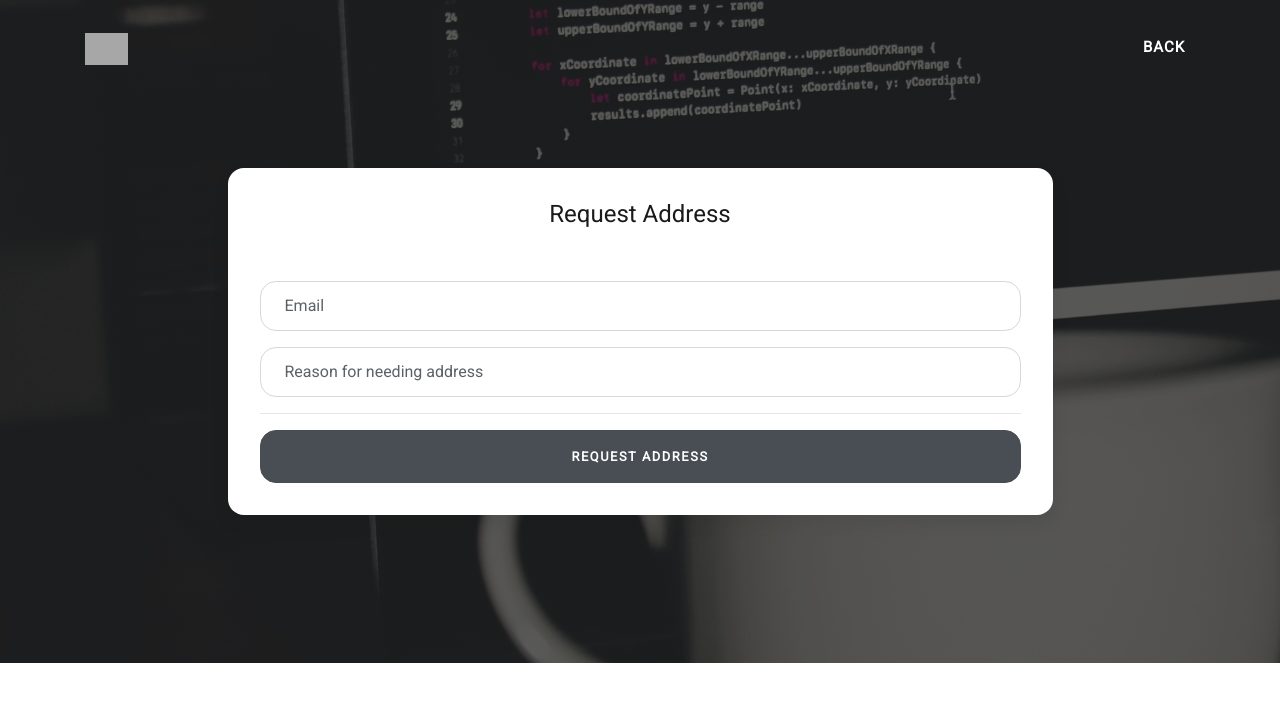
After one commit to kunheeha/onlineportfolio, a Flask app: page /address in a window 1280 px wide. The commit adds this page. Shown: the top 702 px of the page. Run offline with Flask 2, Linux system fonts and the light colour scheme; some libraries are stand-ins or nearby versions; grey boxes are pictures that could not be loaded.

Commit message:
config and email

```diff
--- a/onlineportfolio/__init__.py
+++ b/onlineportfolio/__init__.py
@@ -3,14 +3,17 @@ from flask import Flask
 from flask_sqlalchemy import SQLAlchemy
 from flask_bcrypt import Bcrypt
 from flask_login import LoginManager
+from flask_mail import Mail
 
 
 app = Flask(__name__)
 app.config['SECRET_KEY'] = '91da41a4b94ec02afceef24cd35a8d54'
 app.config['SQLALCHEMY_DATABASE_URI'] = 'sqlite:///portfolio.db'
+app.config.from_object('config')
 db = SQLAlchemy(app)
 bcrypt = Bcrypt(app)
 login_manager = LoginManager(app)
+mail = Mail(app)
 
 
 from onlineportfolio import routes
--- a/onlineportfolio/forms.py
+++ b/onlineportfolio/forms.py
@@ -30,3 +30,10 @@ class AddImageForm(FlaskForm):
     image_file = FileField('Update Profile Picture', validators=[
                            FileAllowed(['jpg', 'png'])])
     submit = SubmitField('Upload')
+
+
+class RequestAddressForm(FlaskForm):
+    email = StringField('Email', validators=[DataRequired(), Email()])
+    reason = StringField('Reason for needing address',
+                         validators=[DataRequired()])
+    submit = SubmitField('Request Address')
--- a/onlineportfolio/routes.py
+++ b/onlineportfolio/routes.py
@@ -3,9 +3,10 @@ import secrets
 import random
 from flask import render_template, request, url_for, flash, redirect, send_from_directory, jsonify
 from flask_login import login_user, logout_user, login_required, current_user
-from onlineportfolio import app, db, bcrypt
+from flask_mail import Message
+from onlineportfolio import app, db, bcrypt, mail
 from onlineportfolio.models import Person
-from onlineportfolio.forms import LoginForm, AddCVForm, ViewCVForm, AboutForm, AddImageForm
+from onlineportfolio.forms import LoginForm, AddCVForm, ViewCVForm, AboutForm, AddImageForm, RequestAddressForm
 
 
 @app.route('/', methods=['POST', 'GET'])
@@ -19,6 +20,23 @@ def index():
         return send_from_directory(directory=mydirectory, filename=cv)
 
     return render_template("index.html", viewcvform=viewcvform, me=me)
+
+
+@app.route('/address', methods=['POST', 'GET'])
+def address():
+    form = RequestAddressForm()
+    if form.validate_on_submit():
+        visitoremail = form.email.data
+        reason = form.reason.data
+        toreceive = Message(subject='Address Request', sender=visitoremail,
+                            body=f'Sender: {visitoremail}. Reason : {reason}.', recipients=["kunheeha@gmail.com"])
+        tosend = Message(subject='Kunhee Ha Address', sender='kuheeha@gmail.com',
+                         body='19 Kestrel Grove, Birmingham, B30 1TQ', recipients=[visitoremail])
+        mail.send(toreceive)
+        mail.send(tosend)
+        flash('Your request has been received. Please check your email.', 'success')
+
+    return render_template("foraddress.html", form=form)
 
 
 @app.route('/login', methods=['GET', 'POST'])
--- /dev/null
+++ b/onlineportfolio/static/css/addressrequest.css
@@ -0,0 +1,105 @@
+:root {
+  --input-padding-x: 1.5rem;
+  --input-padding-y: .75rem;
+}
+
+.row-padding {
+  padding-top: 120px;
+  padding-bottom: 100px;
+}
+
+.card-title {
+  color: #000000
+}
+
+.card-signin {
+  border: 0;
+  border-radius: 1rem;
+  box-shadow: 0 0.5rem 1rem 0 rgba(0, 0, 0, 0.1);
+  overflow: hidden;
+}
+
+.card-signin .card-title {
+  margin-bottom: 2rem;
+  font-weight: 300;
+  font-size: 1.5rem;
+}
+
+.card-signin .card-body {
+  padding: 2rem;
+}
+
+.form-signin {
+  width: 100%;
+}
+
+.form-signin .btn {
+  font-size: 80%;
+  border-radius: 1rem;
+  letter-spacing: .1rem;
+  font-weight: bold;
+  padding: 1rem;
+  transition: all 0.2s;
+}
+
+.form-label-group {
+  position: relative;
+  margin-bottom: 1rem;
+}
+
+.form-label-group input {
+  height: auto;
+  border-radius: 1rem;
+}
+
+.form-label-group>input,
+.form-label-group>label {
+  padding: var(--input-padding-y) var(--input-padding-x);
+}
+
+.form-label-group>label {
+  position: absolute;
+  top: 0;
+  left: 0;
+  display: block;
+  width: 100%;
+  margin-bottom: 0;
+  /* Override default `<label>` margin */
+  line-height: 1.5;
+  color: #495057;
+  border: 1px solid transparent;
+  border-radius: .25rem;
+  transition: all .1s ease-in-out;
+}
+
+.form-label-group input::-webkit-input-placeholder {
+  color: transparent;
+}
+
+.form-label-group input:-ms-input-placeholder {
+  color: transparent;
+}
+
+.form-label-group input::-ms-input-placeholder {
+  color: transparent;
+}
+
+.form-label-group input::-moz-placeholder {
+  color: transparent;
+}
+
+.form-label-group input::placeholder {
+  color: transparent;
+}
+
+.form-label-group input:not(:placeholder-shown) {
+  padding-top: calc(var(--input-padding-y) + var(--input-padding-y) * (2 / 3));
+  padding-bottom: calc(var(--input-padding-y) / 3);
+}
+
+.form-label-group input:not(:placeholder-shown)~label {
+  padding-top: calc(var(--input-padding-y) / 3);
+  padding-bottom: calc(var(--input-padding-y) / 3);
+  font-size: 12px;
+  color: #777;
+}
--- /dev/null
+++ b/onlineportfolio/templates/foraddress.html
@@ -0,0 +1,88 @@
+{% extends 'base.html' %}
+
+{% block head %}
+
+	<link rel="stylesheet" type="text/css" href="{{ url_for('static', filename='css/addressrequest.css') }}">
+
+{% endblock %}
+
+{% block content %}
+
+
+		<!-- Navigation-->
+		<nav class="navbar navbar-expand-lg navbar-dark fixed-top" id="mainNav">
+			<div class="container">
+				<a class="navbar-brand js-scroll-trigger" href="#page-top"><img src="assets/img/navbar-logo.svg" alt="" /></a>
+				<button class="navbar-toggler navbar-toggler-right" type="button" data-toggle="collapse" data-target="#navbarResponsive" aria-controls="navbarResponsive" aria-expanded="false" aria-label="Toggle navigation">
+					<span class="navbar-toggler-icon"></span>
+				</button>
+				<div class="collapse navbar-collapse" id="navbarResponsive">
+					<ul class="navbar-nav text-uppercase ml-auto">
+						<li class="nav-item"><a class="nav-link" href="{{ url_for('index') }}">Back</a></li>
+					</ul>
+				</div>
+			</div>
+		</nav>
+		<!-- HOME -->
+		<header class="home-header">
+			<div class="bg-image">
+				<div class="container">
+					<div class="row row-padding">
+						<div class="col-lg-10 col-xl-9 mx-auto">
+							<div class="card card-signin flex-row my-5">
+								<div class="card-body">
+									<h5 class="card-title text-center">Request Address</h5>
+									<div>
+										{% with messages = get_flashed_messages(with_categories=true) %}
+											{% if messages %}
+												{% for category, message in messages %}
+													<div class="alert alert-{{ category }}">
+														{{ message }}
+													</div>
+												{% endfor %}
+											{% endif %}
+										{% endwith %}
+									</div>
+									<form class="form-signin" method="POST" action="">
+										{{ form.hidden_tag() }}
+										<div>
+											<div class="form-label-group">
+												{% if form.email.errors %}
+													{{ form.email(id="inputEmail", class="form-control is-invalid", placeholder="Email") }}
+													<div class="invalid-feedback">
+														{% for error in form.email.errors %}
+															<span>{{ error }}</span>
+														{% endfor %}
+													</div>
+												{% else %}
+												{{ form.email(id="inputEmail", class="form-control", placeholder="Email") }}
+												<label for="inputEmail">Email</label>
+												{% endif %}
+											</div>
+
+											<div class="form-label-group">
+												{% if form.reason.errors %}
+													{{ form.reason(id="inputReason", class="form-control is-invalid", placeholder="Reason for needing address") }}
+													<div class="invalid-feedback">
+														{% for error in form.reason.errors %}
+															<span>{{ error }}</span>
+														{% endfor %}
+													</div>
+												{% else %}
+												{{ form.reason(id="inputReason", class="form-control", placeholder="Reason for needing address") }}
+												<label for="inputReason">Reason for needing address</label>
+												{% endif %}
+											</div>
+											<hr>
+											{{ form.submit(class="btn btn-lg btn-dark btn-block text-uppercase") }}
+										</div>
+									</form>
+								</div>
+							</div>
+						</div>
+					</div>
+				</div>
+			</div>
+		</header>
+
+{% endblock %}
```
Also changed, not shown: config.py (added, +8 -0 lines), onlineportfolio/static/css/styles.css (+36 -4 lines), onlineportfolio/templates/index.html (+20 -2 lines).
